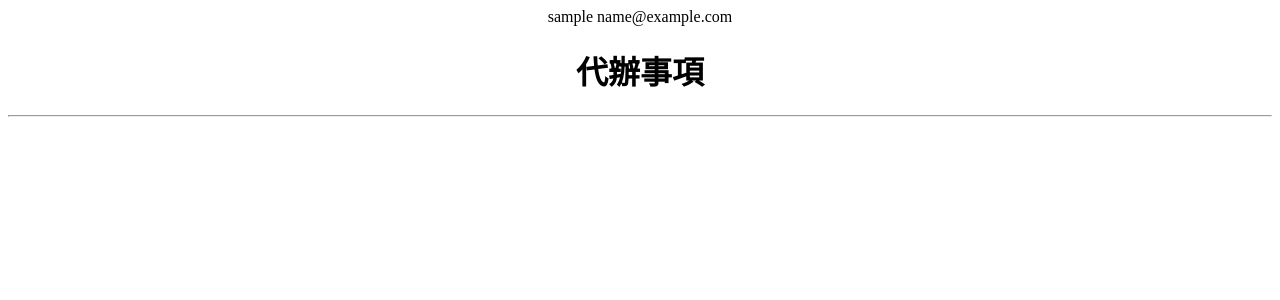
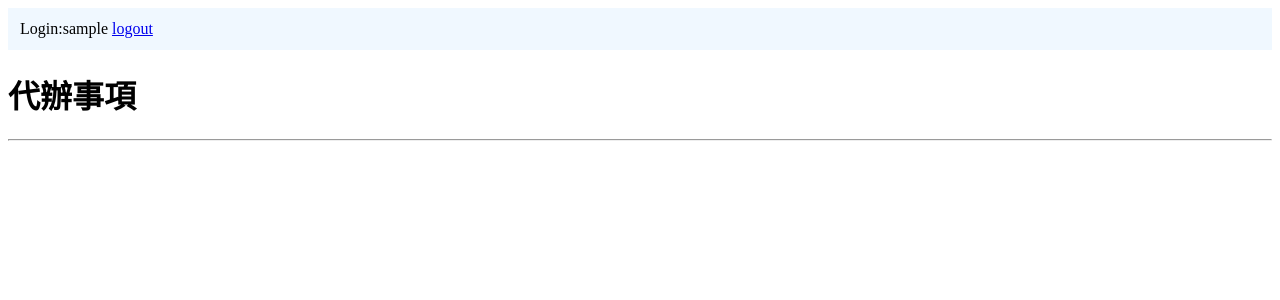
Before and after one commit to vc-yanglin/todolist-project, a Django app: page / in a window 1280 px wide. Shown: the top 300 px of the page. Run offline with Django 5.2, Linux system fonts and the light colour scheme; the visitor is signed in with stand-in values (Sample User, id 1); data that the repository does not hold is empty.

Commit message:
完成base

```diff
--- /dev/null
+++ b/templates/base.html
@@ -0,0 +1,42 @@
+<!DOCTYPE html>
+<html lang="zh-Hant">
+
+<head>
+    <style>
+        input {
+            text-align: center;
+        }
+
+        li {
+            list-style: none;
+        }
+
+        #nav-bar {
+
+            background-color: aliceblue;
+            padding: 12px;
+            text-align: left;
+        }
+    </style>
+    <title>
+        {% block title %}
+        {% endblock %}
+
+    </title>
+</head>
+
+<body>
+    <div id="nav-bar">
+        {% if user.is_authenticated %}
+        Login:{{user.username}}
+        <a href="{% url 'logout' %}">logout</a>
+        {% else %}
+        <a href="{% url 'login' %}">登入 </a>
+        <a href="{% url 'register'%}"> 註冊 </a>
+        {% endif %}
+    </div>
+    {% block content %}
+    {% endblock %}
+</body>
+
+</html>
--- a/todo/models.py
+++ b/todo/models.py
@@ -1,4 +1,5 @@
 from django.db import models
+from django.contrib.auth.models import User
 
 
 # Create your models here.
@@ -8,6 +9,7 @@ class Todo(models.Model):
     created = models.DateTimeField(auto_now_add=True)
     date_completed = models.DateTimeField(null=True, blank=True)  # null=True 為空物件
     important = models.BooleanField(default=False)
+    user = models.ForeignKey(User, on_delete=models.CASCADE, null=True)
 
     def __str__(self):
         return f"{self.id} - {self.title} - {self.created}"
--- a/todo/templates/todo/todolist.html
+++ b/todo/templates/todo/todolist.html
@@ -1,20 +1,10 @@
-<!DOCTYPE html>
-<html lang="en">
+{% extends "base.html" %}
+{% block title %}
+代辦事項
+{% endblock %}
 
-<head>
-    <meta charset="UTF-8">
-    <meta name="viewport" content="width=device-width, initial-scale=1.0">
-    <title>TodoList</title>
-    <style>
-        body {
-            text-align: center;
-        }
-    </style>
-</head>
+{% block content %}
 
-<body>
-    {{user.username}}
-    {{user.email}}
 <h1>代辦事項</h1>
 <hr>
 {% for todo in todos %}
@@ -32,6 +22,4 @@
 <hr>
 
 {% endfor %}
-</body>
-
-</html>
+{% endblock %}
--- a/user/urls.py
+++ b/user/urls.py
@@ -1,5 +1,5 @@
 from django.urls import path
-from .views import user_register, user_login
+from .views import user_register, user_login, user_logout
 
 # from . import views as xxx
 # xxx.user_register
@@ -7,4 +7,5 @@ from .views import user_register, user_login
 urlpatterns = [
     path("register/", user_register, name="register"),
     path("login/", user_login, name="login"),
+    path("logout/", user_logout, name="logout"),
 ]
--- a/user/views.py
+++ b/user/views.py
@@ -5,6 +5,11 @@ from django.contrib.auth import login, logout, authenticate
 
 
 # Create your views here.
+def user_logout(request):
+    logout(request)
+    return redirect("todolist")
+
+
 def user_login(request):
     message = ""
     username = ""
```
Also changed, not shown: todo/templates/todo/viewtodo.html (+7 -10 lines), user/templates/user/login.html (+4 -16 lines), user/templates/user/register.html (+6 -13 lines), todo/migrations/0002_todo_user.py (added). Lines whose indentation alone changed are shown as unchanged.
